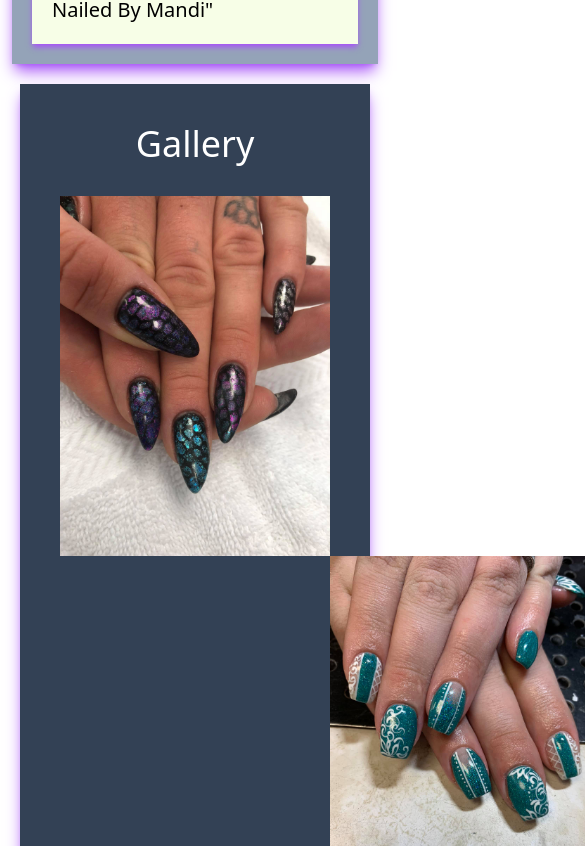
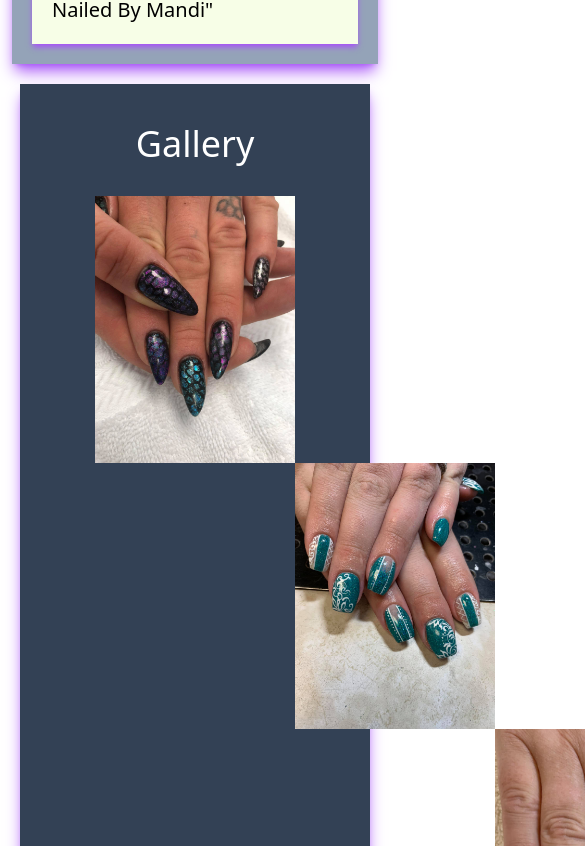
Before and after one commit to ccarver80/GetNailed, a React (Create React App) app in the folder client/: page / in a window 390 px wide. Shown: the part 758-1604 px from the top of the page, 585 px wide, since content can reach past the window. Built offline with nearby package versions, Linux system fonts and the light colour scheme.

Commit message:
fixed gallery div container for mobile

```diff
--- a/client/src/Components/Imgs.js
+++ b/client/src/Components/Imgs.js
@@ -6,26 +6,26 @@ import nail4 from '../Style/imgs/nail4.jpg'
 const images = [
   {
     original: nail1,
-    thumbnail: nail1,
+
 
 
   },
 
   {
     original: nail2,
-    thumbnail: nail2,
+
 
   },
 
   {
     original: nail3,
-    thumbnail: nail3,
+
 
   },
 
   {
     original: nail4,
-    thumbnail: nail4,
+
 
   },
 
--- a/client/src/Components/Main.js
+++ b/client/src/Components/Main.js
@@ -25,7 +25,7 @@ export default function About() {
 
       {/* ================================ Photo Gallery ======================================== */}
         <div className="flex shadow-purple-500 shadow-lg bg-slate-700 p-10 mt-5 mx-5 ">
-        <div className="mx-auto ">
+        <div className="mx-auto sm:w-auto w-[200px]">
         <h1 className="text-4xl text-center text-white mb-2">Gallery</h1>
         <ImageGallery items={images}  />
         </div>
```
